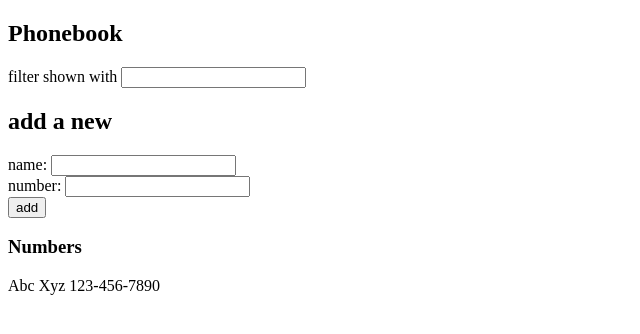
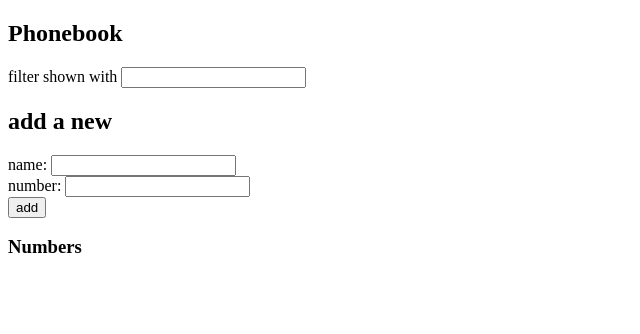
Before and after one commit to enigma-24/react-phonebook, a React (Vite) app: page / in a window 1280 px wide. Shown: the top 334 px of the page, without its empty margins (0-640 px from the left). Built offline with nearby package versions, Linux system fonts and the light colour scheme.

Commit message:
set initial state to empty array

```diff
--- a/src/App.jsx
+++ b/src/App.jsx
@@ -4,9 +4,7 @@ import PersonForm from './PersonForm';
 import Persons from './Persons';
 
 const App = () => {
-	const [persons, setPersons] = useState([
-		{ name: 'Abc Xyz', phoneNumber: '123-456-7890' },
-	]);
+	const [persons, setPersons] = useState([]);
 	const [newName, setNewName] = useState('');
 	const [phoneNumber, setPhoneNumber] = useState('');
 	const [searchText, setSearchText] = useState('');
```
